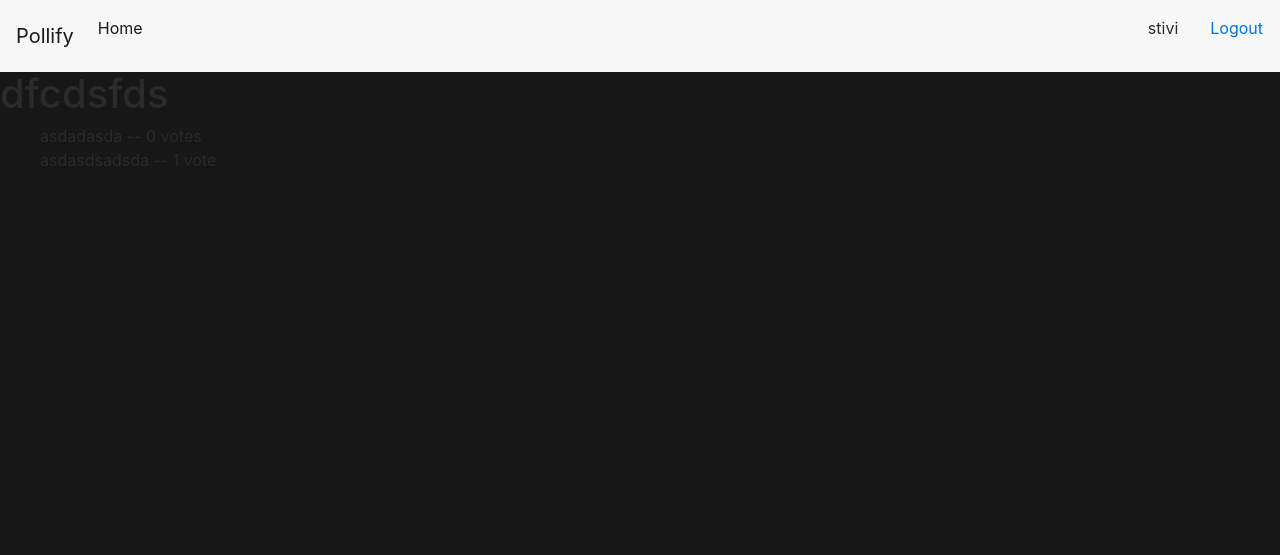
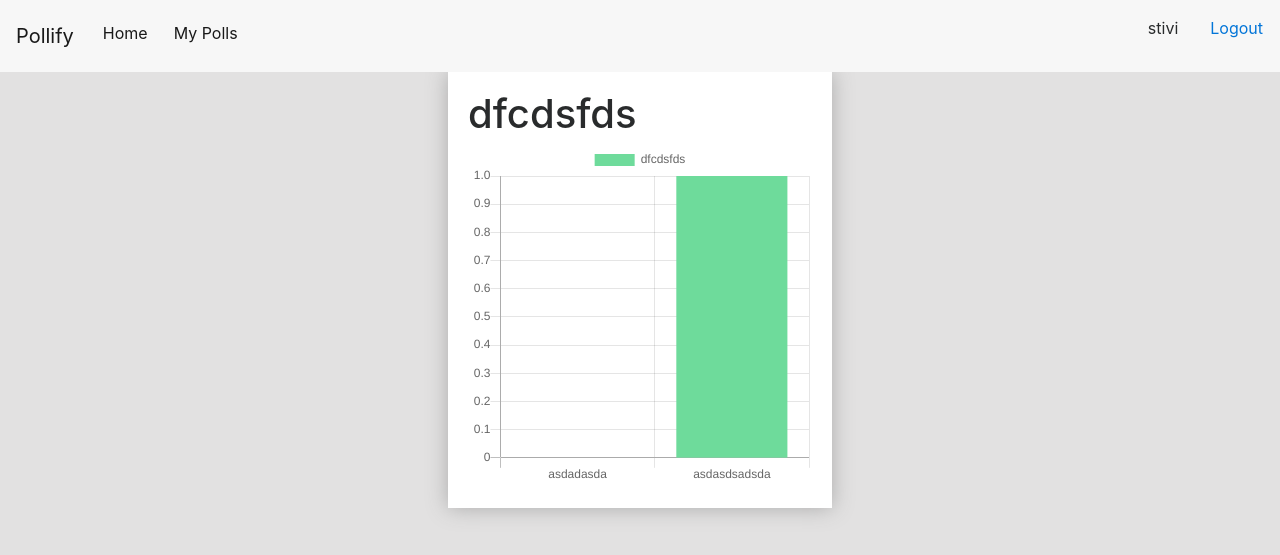
Before and after one commit to Stivi7/vote-app, a Django app: page /poll/results/9/ in a window 1280 px wide. Shown: the top 555 px of the page. Run offline with Django 3.2, Linux system fonts and the light colour scheme; a user stored in the database is signed in; data comes from the database, SQL or seed files in the repository; both versions use the stored data as it was after the commit; some libraries are stand-ins or nearby versions.

Commit message:
results with chartjs

```diff
--- a/vote/static/vote/main.css
+++ b/vote/static/vote/main.css
@@ -3,7 +3,7 @@
 }
 
 body {
-    background-color: rgba(0, 0, 0, 0.911);
+    background-color: rgba(224, 223, 223, 0.911);
 }
 
 .logo {
@@ -26,3 +26,7 @@ body {
 ul {
     list-style: none;
 }
+
+li {
+    padding: 5px;
+}
--- a/vote/templates/base/base.html
+++ b/vote/templates/base/base.html
@@ -7,6 +7,12 @@
   <link rel="stylesheet" href="https://maxcdn.bootstrapcdn.com/bootstrap/4.0.0-alpha.6/css/bootstrap.min.css" integrity="sha384-rwoIResjU2yc3z8GV/NPeZWAv56rSmLldC3R/AZzGRnGxQQKnKkoFVhFQhNUwEyJ"
     crossorigin="anonymous">
   <link rel="stylesheet" href="{% static 'vote/main.css' %}">
+  <script src="https://code.jquery.com/jquery-3.2.1.min.js" integrity="sha256-hwg4gsxgFZhOsEEamdOYGBf13FyQuiTwlAQgxVSNgt4="
+  crossorigin="anonymous"></script>
+<script src="https://maxcdn.bootstrapcdn.com/bootstrap/4.0.0-alpha.6/js/bootstrap.min.js" integrity="sha384-vBWWzlZJ8ea9aCX4pEW3rVHjgjt7zpkNpZk+02D9phzyeVkE+jo0ieGizqPLForn"
+  crossorigin="anonymous"></script>
+  <script src="https://cdnjs.cloudflare.com/ajax/libs/Chart.js/2.4.0/Chart.min.js"></script>
+<script src="{% static 'vote/main.js' %}"></script>
 </head>
 
 <body>
@@ -24,6 +30,11 @@
             <span class="sr-only">(current)</span>
           </a>
         </li>
+        <li class="nav-item active">
+            <a class="nav-link" href="{% url 'vote:poll-list' %}">My Polls
+              <span class="sr-only">(current)</span>
+            </a>
+          </li>
       </ul>
       {% if user.is_authenticated %}
       <div class="row">
@@ -36,11 +47,7 @@
 
   {% block content %} {% endblock %}
 
-  <script src="https://code.jquery.com/jquery-3.2.1.min.js" integrity="sha256-hwg4gsxgFZhOsEEamdOYGBf13FyQuiTwlAQgxVSNgt4="
-    crossorigin="anonymous"></script>
-  <script src="https://maxcdn.bootstrapcdn.com/bootstrap/4.0.0-alpha.6/js/bootstrap.min.js" integrity="sha384-vBWWzlZJ8ea9aCX4pEW3rVHjgjt7zpkNpZk+02D9phzyeVkE+jo0ieGizqPLForn"
-    crossorigin="anonymous"></script>
-  <script src="{% static 'vote/main.js' %}"></script>
+
 </body>
 
 </html>
--- a/vote/templates/vote/results.html
+++ b/vote/templates/vote/results.html
@@ -1,13 +1,42 @@
-{% extends 'base/base.html' %}
-{% block content %}
-<div>
+{% extends 'base/base.html' %} {% block content %} {% load staticfiles %}
+<div class="wrapper" style="width: 30%">
     <h1>{{question.question_text}}</h1>
-    <ul>
-    {% for choice in question.choices_set.all %}
+    <!-- <ul>
+        {% for choice in question.choices_set.all %}
         <li>
             {{ choice.choice_text }} -- {{ choice.votes}} vote{{ choice.votes| pluralize }}
         </li>
-    {% endfor %}
-</ul>
+        {% endfor %}
+    </ul> -->
+
+    <canvas id="resultChart" width="400" height="400"></canvas>
 </div>
+
+<script>
+    var ctx = document.getElementById('resultChart').getContext('2d');
+    var choices = []
+    var labels = []
+    "{% for choice in question.choices_set.all %}"
+    choices.push("{{choice.votes}}")
+    labels.push("{{ choice.choice_text }}")
+    "{% endfor %}"
+
+    var chart = new Chart(ctx, {
+        // The type of chart we want to create
+        type: 'bar',
+
+        // The data for our dataset
+        data: {
+            labels: labels,
+            datasets: [{
+                label: "{{question.question_text}}",
+                backgroundColor: '#6EDB9B',
+                borderColor: '#509A6E',
+                data: choices,
+            }]
+        },
+
+        options: {}
+});
+</script>
 {% endblock %}
--- a/vote/urls.py
+++ b/vote/urls.py
@@ -15,5 +15,9 @@ urlpatterns = [
     #vote/<question_id>/
     url(r'^vote/(?P<question_id>[0-9]+)/$', views.vote, name='vote1'),
     #poll/results/<pk>
-    url(r'poll/results/(?P<pk>[0-9]+)/$', views.PollResults.as_view(), name='results')
+    url(r'^poll/results/(?P<pk>[0-9]+)/$', views.PollResults.as_view(), name='results'),
+    #poll/delete/<pk>
+    url(r'^poll/delete/(?P<pk>[0-9]+)/$', views.PollDelete.as_view(), name='poll-delete'),
+    #pollurl/
+    url(r'^pollurl/(?P<id>[0-9]+)/$', views.pollurl, name='pollurl'),
 ]
--- a/vote/views.py
+++ b/vote/views.py
@@ -2,15 +2,15 @@ from django.shortcuts import render, redirect, get_object_or_404, render_to_resp
 from django.contrib.auth import login, authenticate
 from django.contrib.auth.forms import UserCreationForm, AuthenticationForm
 from django.http import HttpResponse, HttpResponseRedirect
-from django.views.generic.edit import CreateView
+from django.views.generic.edit import CreateView, DeleteView
 from .models import Question, Choices
 from django.views.generic.list import ListView
 from django.views.generic.detail import DetailView
 from .forms import PollForm, UserCreateForm
-from django.urls import reverse
+from django.urls import reverse, reverse_lazy
 from django.contrib.auth.decorators import login_required
 from django.contrib.auth.mixins import LoginRequiredMixin
-from django.template import RequestContext
+
 
 
 
@@ -22,6 +22,14 @@ def landing(request):
 @login_required
 def home(request):
     return render(request, 'vote/home.html')
+
+@login_required
+def pollurl(request, id):
+    questions = Question.objects.get(id=id)
+    context = {
+        'questions': questions
+    }
+    return render(request, 'vote/pollurl.html', context)
 
 
 def signup(request):
@@ -62,6 +70,11 @@ class PollResults(LoginRequiredMixin, DetailView):
         return Question.objects.filter(owner=self.request.user)
 
 
+class PollDelete(LoginRequiredMixin, DeleteView):
+    model = Question
+    success_url = reverse_lazy('vote:poll-list')
+
+
 @login_required
 def create(request):
 
@@ -82,7 +95,7 @@ def create(request):
             q1.choices_set.create(choice_text=choice2, owner=request.user)
 
 
-            return redirect('vote:poll-details', q.id)
+            return redirect('vote:pollurl', q.id)
     else:
         form = PollForm()
     return render(request, 'forms/poll_form.html', {'form': form})
@@ -103,13 +116,3 @@ def vote(request, question_id):
         selected_choice.save()
 
     return HttpResponseRedirect(reverse('vote:results', args=(question.id,)))
-
-
-#bootstrap the login form
-# def login(request):
-#     form = AuthenticationForm(request)
-#     form.fields['username'].widget.attrs['class'] = "form-control"
-#     form.fields['password'].widget.attrs['class'] = "form-control"
-#     form.fields['username'].widget.attrs['placeholder'] = "Username"
-#     form.fields['password'].widget.attrs['placeholder'] = "Password"
-#     return render(request, 'registration/login.html', {'form': form})
```
Also changed, not shown: vote/templates/vote/pollurl.html (added, +9 -0 lines), vote/templates/vote/question_list.html (+14 -1 lines), db.sqlite3.
